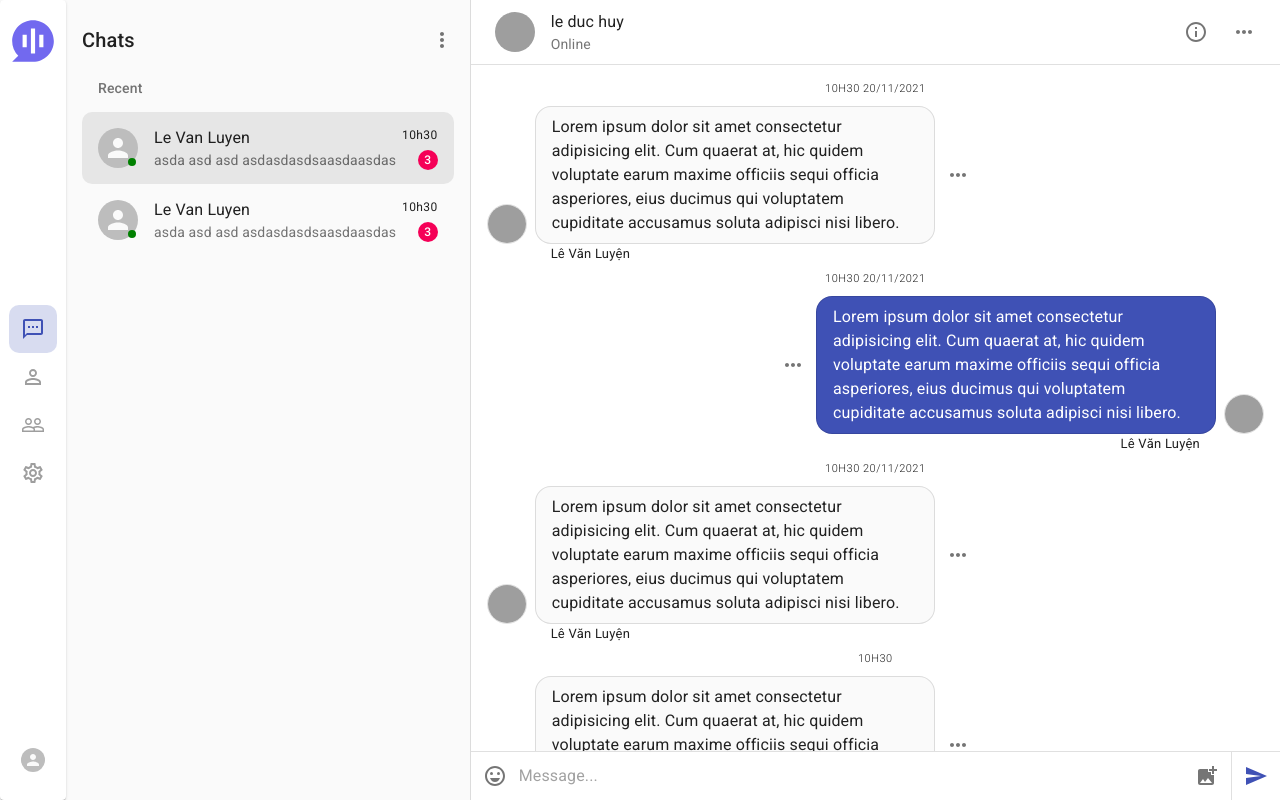
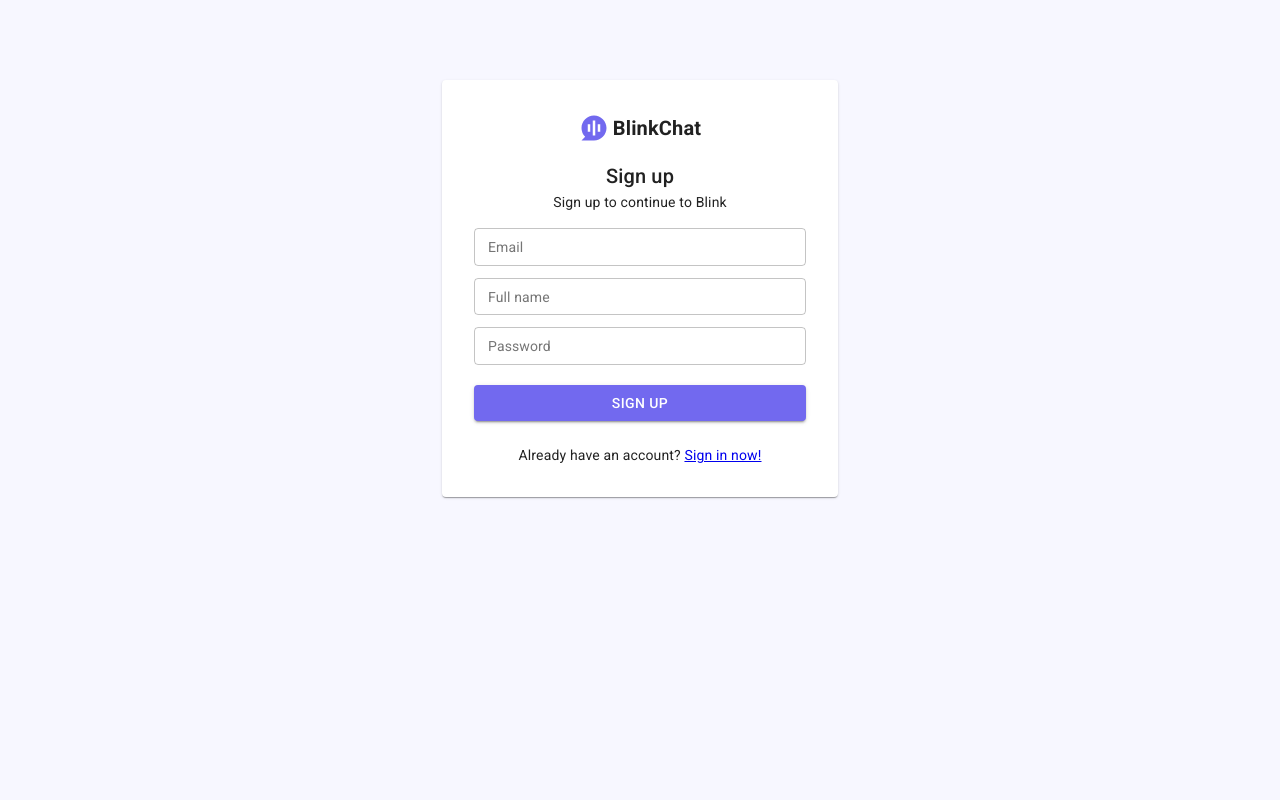
Before and after one commit to ldhuy0208/blink-chat-client, a React (Create React App) app: page /register in a window 1280 px wide. Before the commit this address led to /chats. Built offline with nearby package versions, Linux system fonts and the light colour scheme; grey boxes are pictures that could not be loaded.

Commit message:
add login, register page and some small ui

```diff
--- a/src/App.js
+++ b/src/App.js
@@ -4,6 +4,7 @@ import {
   Divider,
   makeStyles,
   ThemeProvider,
+  useTheme,
 } from "@material-ui/core";
 import Navigation from "components/Navigation/Navigation";
 import ChatView from "containers/ChatView";
@@ -11,6 +12,8 @@ import AccountPage from "pages/AccountPage/AccountPage";
 import ChatPage from "pages/ChatPage/ChatPage";
 import ContactPage from "pages/ContactPage/ContactPage";
 import GroupPage from "pages/GroupPage/GroupPage";
+import Login from "pages/Login/Login";
+import Register from "pages/Register/Register";
 import SettingPage from "pages/SettingPage/SettingPage";
 import React from "react";
 import { connect } from "react-redux";
@@ -59,7 +62,7 @@ const useStyles = makeStyles((theme) => ({
     gridArea: "chatContent",
     height: "100%",
     overflow: "hidden",
-    backgroundColor: theme.palette.background.paper,
+    // backgroundColor: theme.palette.background.paper,
 
     position: "fixed",
     width: "100%",
@@ -90,16 +93,39 @@ const useStyles = makeStyles((theme) => ({
 
 function App(props) {
   const classes = useStyles();
-  const theme = createMuiTheme({
+  const theme =
+    props.theme === "dark"
+      ? createMuiTheme({
           palette: {
-      type: props.theme,
+            type: "dark",
+            primary: {
+              main: "#7269ef",
+            },
+          },
+        })
+      : createMuiTheme({
+          palette: {
+            type: "light",
+            background: {
+              default: "#f7f7ff",
+            },
+            primary: {
+              main: "#7269ef",
+            },
           },
         });
-
   return (
     <ThemeProvider theme={theme}>
+      <CssBaseline />
+      <Switch>
+        <Route path="/login">
+          <Login />
+        </Route>
+        <Route path="/register">
+          <Register />
+        </Route>
+        <Route path="/">
           <div className={classes.root}>
-        <CssBaseline />
             <div className={classes.navigation}>
               <Navigation />
             </div>
@@ -125,10 +151,14 @@ function App(props) {
                 </Route>
               </Switch>
             </div>
-        <div className={classes.chatContent + " " + classes.chatContentHide}>
+            <div
+              className={classes.chatContent + " " + classes.chatContentHide}
+            >
               <ChatView />
             </div>
           </div>
+        </Route>
+      </Switch>
     </ThemeProvider>
   );
 }
--- a/src/components/Logo/Logo.js
+++ b/src/components/Logo/Logo.js
@@ -1,12 +1,12 @@
 import React from "react";
 import QuestionAnswerRoundedIcon from "@material-ui/icons/QuestionAnswerRounded";
 import { Box, useTheme } from "@material-ui/core";
-import logo from '../../assets/images/logo.svg';
-function Logo() {
+import logo from "../../assets/images/logo.svg";
+function Logo(props) {
   const theme = useTheme();
 
   return (
-    <Box width={50} height={50} clone >
+    <Box {...props} clone>
       <img src={logo} />
     </Box>
   );
--- a/src/components/Navigation/Navigation.js
+++ b/src/components/Navigation/Navigation.js
@@ -87,7 +87,7 @@ export default function Navigation() {
   return (
     <Paper className={classes.root}>
       <Hidden smDown>
-        <Logo />
+        <Logo width={45} height={45} />
       </Hidden>
       <div className={classes.actions}>
         {actions.map((action) => (
--- a/src/containers/ChatView.js
+++ b/src/containers/ChatView.js
@@ -23,6 +23,7 @@ const useStyles = makeStyles((theme) => ({
     display: "flex",
     flexDirection: "column",
     height: "100%",
+    backgroundColor: theme.palette.background.paper,
   },
 
   sendBar: {
--- a/src/pages/ChatPage/ChatPage.js
+++ b/src/pages/ChatPage/ChatPage.js
@@ -11,6 +11,7 @@ import {
   ListSubheader,
   makeStyles,
   Typography,
+  useTheme,
 } from "@material-ui/core";
 import React from "react";
 import MoreVertIcon from "@material-ui/icons/MoreVert";
@@ -37,6 +38,8 @@ const useStyles = makeStyles((theme) => ({
 
 function SettingPage(props) {
   const classes = useStyles();
+  const theme = useTheme();
+  console.log(theme)
 
   return (
     <div className={classes.root}>
--- /dev/null
+++ b/src/pages/Login/Login.js
@@ -0,0 +1,80 @@
+import {
+  Box,
+  Button,
+  Container,
+  Divider,
+  FormControl,
+  Paper,
+  TextField,
+  Typography,
+} from "@material-ui/core";
+import Logo from "components/Logo/Logo";
+import React from "react";
+import { Link } from "react-router-dom";
+
+const fontSizeText = {
+  inputProps: {
+    style: {
+      fontSize: 14,
+    },
+  },
+  InputLabelProps: { style: { fontSize: 14 } },
+};
+
+function Login() {
+  return (
+    <Container maxWidth="xs">
+      <Box
+        marginTop="10vh"
+        display="flex"
+        flexDirection="column"
+        alignItems="center"
+        component={Paper}
+        padding={4}
+      >
+        <Box display="flex" alignItems="center" marginBottom={2}>
+          <Logo height={30} width={30} marginRight={0.5} />
+          <Typography variant="h6">
+            <b>BlinkChat</b>
+          </Typography>
+        </Box>
+        <Box>
+          <Typography variant="h6">Sign in</Typography>
+        </Box>
+        <Box marginBottom={1}>
+          <Typography variant="body2">Sign in to continue to Blink</Typography>
+        </Box>
+        <form>
+          <FormControl margin="dense" fullWidth>
+            <TextField
+              {...fontSizeText}
+              size="small"
+              variant="outlined"
+              label="Email"
+            ></TextField>
+          </FormControl>
+          <FormControl margin="dense" fullWidth>
+            <TextField
+              {...fontSizeText}
+              size="small"
+              variant="outlined"
+              label="Password"
+            ></TextField>
+          </FormControl>
+          <FormControl margin="normal" fullWidth>
+            <Button variant="contained" color="primary">
+              Sign in
+            </Button>
+          </FormControl>
+        </form>
+        <Box marginTop={2}>
+          <Typography variant="body2">
+            Don't have an account? <Link to="/register">Sign up now!</Link>
+          </Typography>
+        </Box>
+      </Box>
+    </Container>
+  );
+}
+
+export default Login;
--- /dev/null
+++ b/src/pages/Register/Register.js
@@ -0,0 +1,89 @@
+import {
+  Box,
+  Button,
+  Container,
+  Divider,
+  FormControl,
+  Paper,
+  TextField,
+  Typography,
+} from "@material-ui/core";
+import Logo from "components/Logo/Logo";
+import React from "react";
+import { Link } from "react-router-dom";
+
+const fontSizeText = {
+  inputProps: {
+    style: {
+      fontSize: 14,
+    },
+  },
+  InputLabelProps: { style: { fontSize: 14 } },
+};
+
+function Register() {
+  return (
+    <Container maxWidth="xs">
+      <Box
+        marginTop="10vh"
+        display="flex"
+        flexDirection="column"
+        alignItems="center"
+        component={Paper}
+        padding={4}
+      >
+        <Box display="flex" alignItems="center" marginBottom={2}>
+          <Logo height={30} width={30} marginRight={0.5} />
+          <Typography variant="h6">
+            <b>BlinkChat</b>
+          </Typography>
+        </Box>
+        <Box>
+          <Typography variant="h6">Sign up</Typography>
+        </Box>
+        <Box marginBottom={1}>
+          <Typography variant="body2">Sign up to continue to Blink</Typography>
+        </Box>
+        <form>
+          <FormControl margin="dense" fullWidth>
+            <TextField
+              {...fontSizeText}
+              size="small"
+              variant="outlined"
+              label="Email"
+            ></TextField>
+          </FormControl>
+          <FormControl margin="dense" fullWidth>
+            <TextField
+              {...fontSizeText}
+              size="small"
+              variant="outlined"
+              label="Full name"
+            ></TextField>
+          </FormControl>
+          <FormControl margin="dense" fullWidth>
+            <TextField
+              {...fontSizeText}
+              size="small"
+              variant="outlined"
+              label="Password"
+              type="password"
+            ></TextField>
+          </FormControl>
+          <FormControl margin="normal" fullWidth>
+            <Button variant="contained" color="primary">
+              Sign up
+            </Button>
+          </FormControl>
+        </form>
+        <Box marginTop={2}>
+          <Typography variant="body2">
+            Already have an account? <Link to="/login">Sign in now!</Link>
+          </Typography>
+        </Box>
+      </Box>
+    </Container>
+  );
+}
+
+export default Register;
```
Lines whose indentation alone changed are shown as unchanged.
